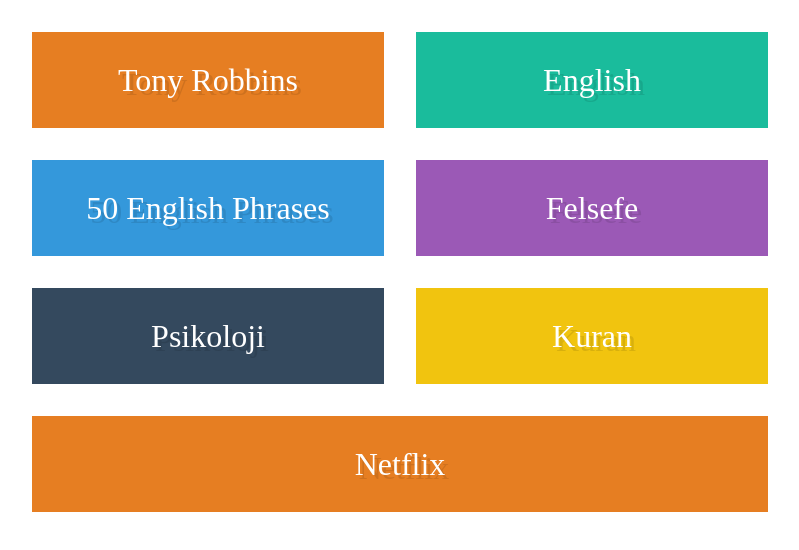
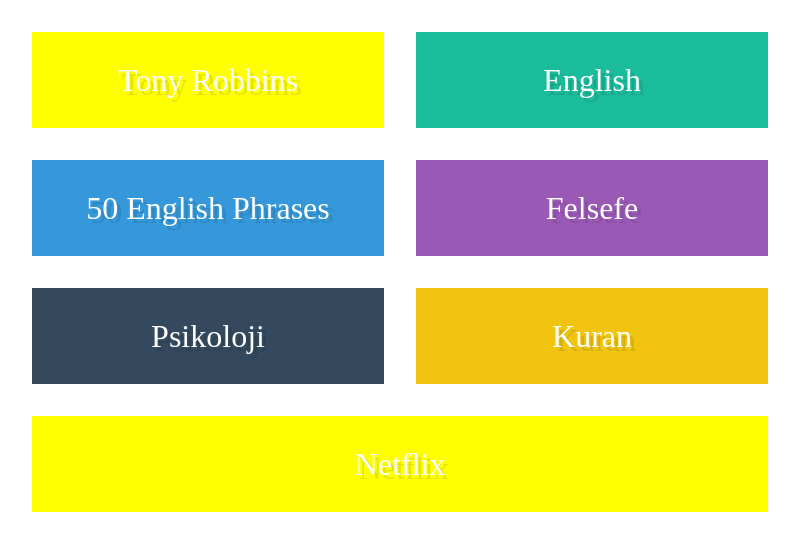
Before and after one commit to ouksal/repo-dispatch-test, a website: page target/index.html in a window 1280 px wide. Shown: the whole page, without its empty margins (240-1039 px from the left). Drawn offline with Linux system fonts and the light colour scheme.

Commit message:
color changes

```diff
--- a/target/index.html
+++ b/target/index.html
@@ -49,7 +49,7 @@
         background: #f1c40f;
       }
       .box6 {
-        background: #e67e22;
+        background: yellow; /* #e67e22; */
       }
       .box7 {
         background: #e74c3c;
```
